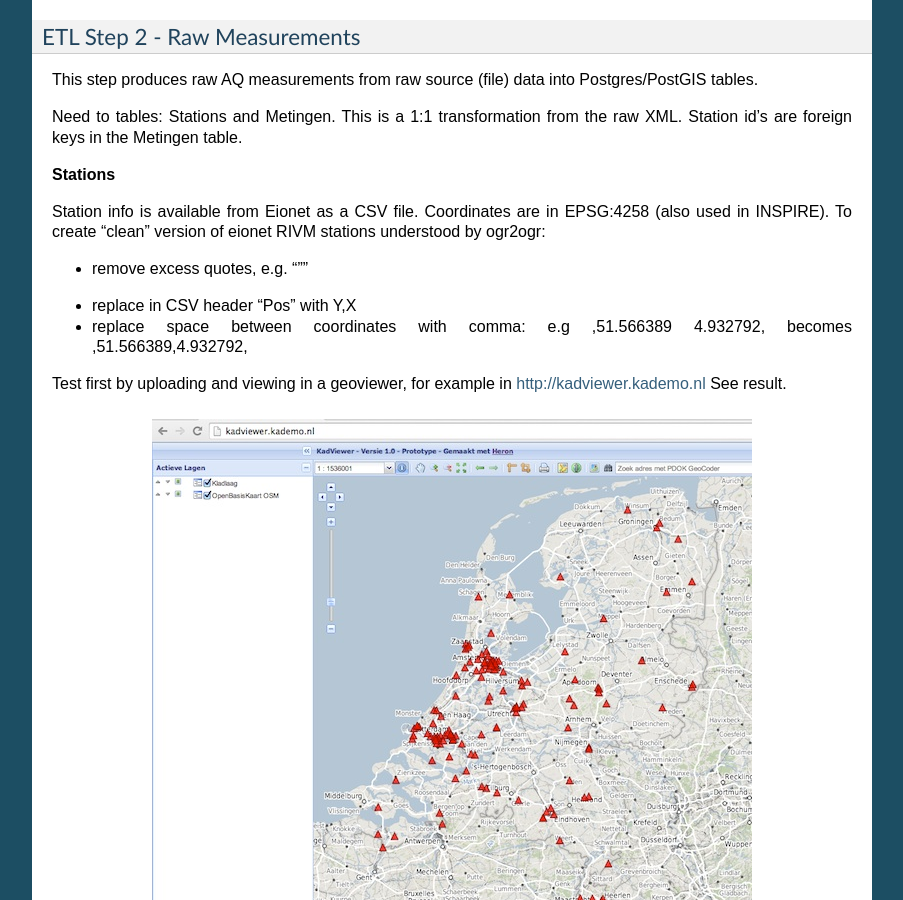
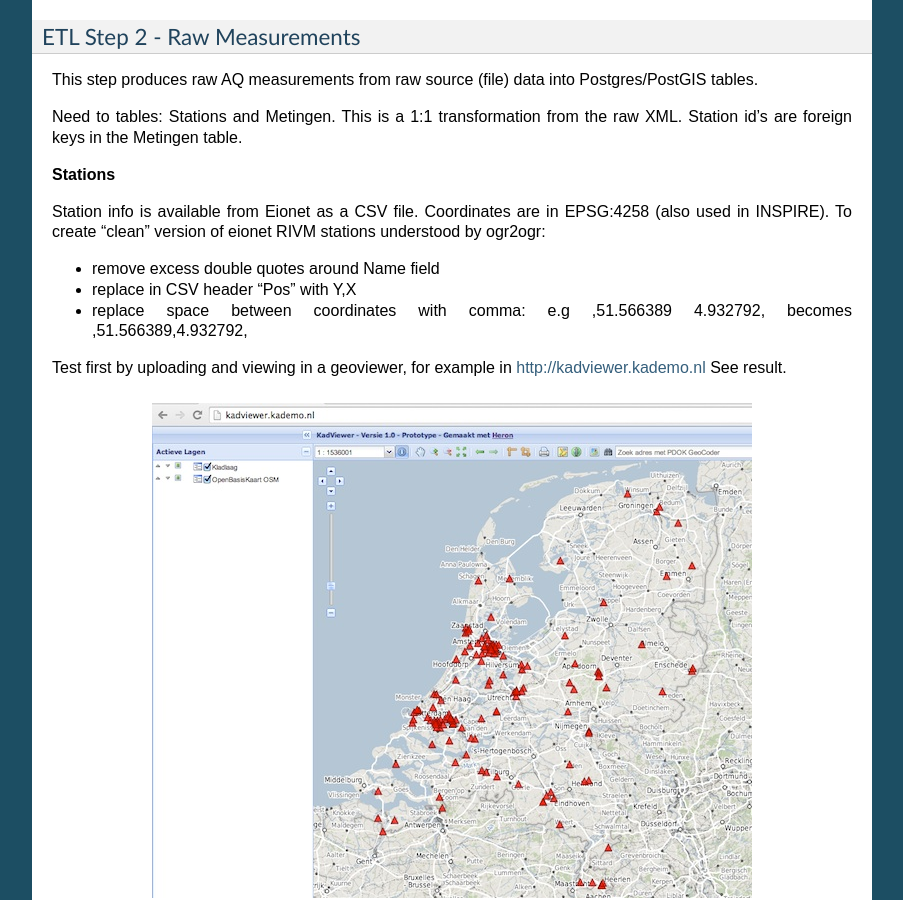
Before and after one commit to Geonovum/sospilot, a Sphinx documentation site: the page built from docs/data.rst, in a window 1280 px wide and 900 px high, scrolled down 3694 px. Shown: the whole window, without its empty margins (198-1101 px from the left). Built offline with Sphinx 7.4.7, drawn with Linux system fonts in a browser that asks for light colours.

Commit message:
cleaned station data and doc updates fix

```diff
--- a/docs/data.rst
+++ b/docs/data.rst
@@ -128,9 +128,9 @@ Station id's are foreign keys in the Metingen table.
 Station info is available from Eionet as a CSV file. Coordinates are in EPSG:4258 (also used in INSPIRE).
 To create "clean" version of eionet RIVM stations understood by ogr2ogr:
 
-* remove excess quotes, e.g. """
-- replace in CSV header "Pos" with Y,X
-- replace space between coordinates with comma: e.g ,51.566389 4.932792, becomes ,51.566389,4.932792,
+* remove excess double quotes around Name field
+* replace in CSV header "Pos" with Y,X
+* replace space between coordinates with comma: e.g ,51.566389 4.932792, becomes ,51.566389,4.932792,
 
 Test first by uploading and viewing in a  geoviewer, for example in http://kadviewer.kademo.nl
 See result.
```
